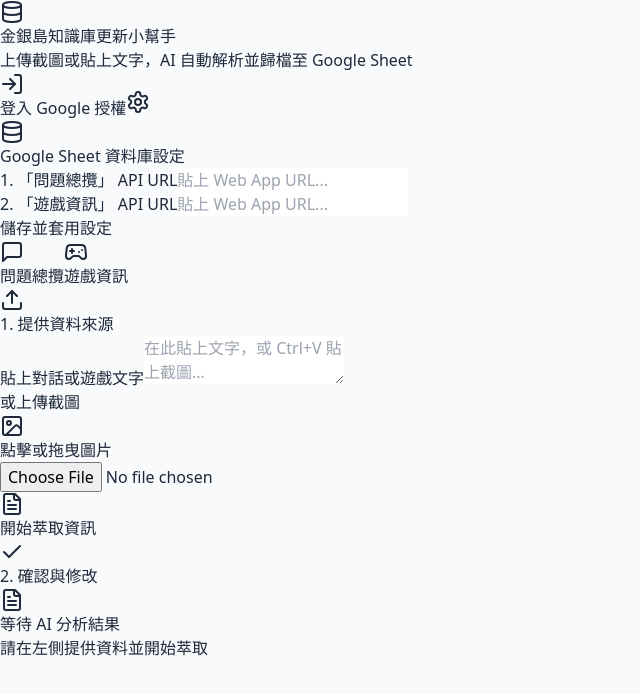
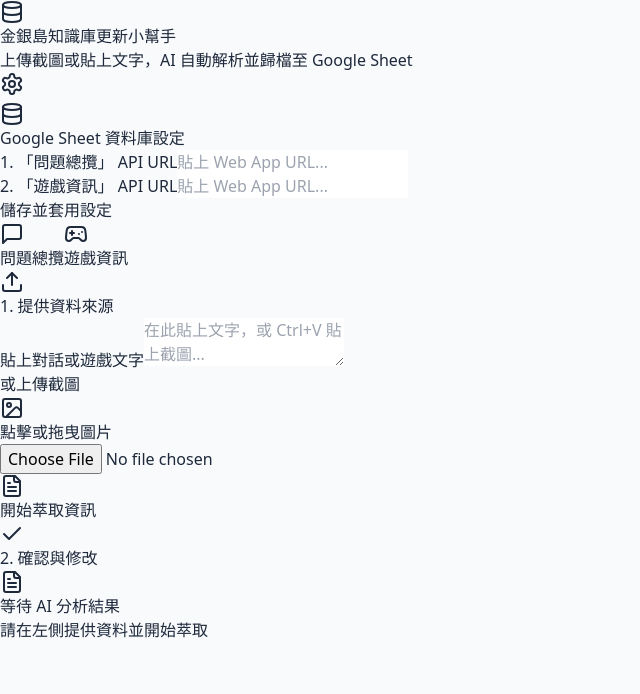
Before and after one commit to Allen1229/KBUpdates, a React (Vite) app: page / in a window 1280 px wide. Shown: the top 694 px of the page, without its empty margins (0-640 px from the left). Built offline with nearby package versions, Linux system fonts and the light colour scheme.

Commit message:
Remove Google login functionality and client ID
Removed Google Client ID and related login functionality.

```diff
--- a/src/App.jsx
+++ b/src/App.jsx
@@ -1,12 +1,8 @@
 import React, { useState, useEffect, useRef } from 'react';
 import { Upload, FileText, Send, Settings, Check, Loader2, Image as ImageIcon, Trash2, Database, MessageSquare, Gamepad2, Link, LogIn, User, Key } from 'lucide-react';
 
-// ⚠️ 開發者請注意：如果您要讓所有人使用自己的帳號登入，仍必須提供一組專案的 Client ID 讓程式能啟動 Google 登入畫面
-const GOOGLE_CLIENT_ID = "1009203193736-on0vm9pqtbh16lo8pn0dsmpn9ahjrpgs.apps.googleusercontent.com";
 
 export default function App() {
-  const [accessToken, setAccessToken] = useState(sessionStorage.getItem('googleAccessToken') || '');
-
   const [gasUrlQa, setGasUrlQa] = useState('');
   const [gasUrlGame, setGasUrlGame] = useState('');
   const [showSettings, setShowSettings] = useState(false);
@@ -16,7 +12,6 @@
   const [imageFile, setImageFile] = useState(null);
   const [imageBase64, setImageBase64] = useState('');
   const fileInputRef = useRef(null);
-  const clientRef = useRef(null);
 
   const [isProcessing, setIsProcessing] = useState(false);
   const [isSaving, setIsSaving] = useState(false);
@@ -55,8 +50,6 @@
     fetchCounts();
   }, [gasUrlQa, gasUrlGame]);
 
-  // Token Client 現改為在點擊按鈕時動態初始化，避免載入順序問題
-
   const fetchCounts = () => {
     if (gasUrlQa) {
       fetch(gasUrlQa)
@@ -76,28 +69,6 @@
     localStorage.setItem('gasUrlQa', gasUrlQa);
     localStorage.setItem('gasUrlGame', gasUrlGame);
     setShowSettings(false);
-  };
-
-  const handleGoogleLogin = () => {
-    if (!GOOGLE_CLIENT_ID || GOOGLE_CLIENT_ID.includes("請替換為")) {
-      alert("系統提示：開發者尚未在此程式碼中填入 Google Client ID！\n請先修改 App.jsx 第 5 行的 GOOGLE_CLIENT_ID。");
-      return;
-    }
-    if (window.google) {
-      const client = google.accounts.oauth2.initTokenClient({
-        client_id: GOOGLE_CLIENT_ID,
-        scope: 'https://www.googleapis.com/auth/generative-language.peruserquota',
-        callback: (response) => {
-          if (response.access_token) {
-            setAccessToken(response.access_token);
-            sessionStorage.setItem('googleAccessToken', response.access_token);
-          }
-        },
-      });
-      client.requestAccessToken();
-    } else {
-      alert("Google 登入服務尚未載入，請重新整理網頁後再試！");
-    }
   };
 
   const handleImageUpload = (e) => {
@@ -141,7 +112,6 @@
 
   const processWithAI = async () => {
     if (!inputText && !imageBase64) { alert('請輸入文字或上傳截圖'); return; }
-    if (!accessToken) { alert('請先點擊右上角登入 Google 帳號授權 AI 分析！'); return; }
 
     setIsProcessing(true);
     setSaveStatus(null);
@@ -179,15 +149,12 @@
         parts.push({ inlineData: { mimeType: mimeType, data: base64Data } });
       }
 
-      const headers = {
-        'Content-Type': 'application/json',
-        'Authorization': `Bearer ${accessToken}`
-      };
-      const url = `https://generativelanguage.googleapis.com/v1beta/models/gemini-2.0-flash:generateContent`;
+      // 使用我們剛建立的 Cloudflare Pages Function 中轉站 (相對路徑即可)
+      const url = `/proxy`;
 
       const response = await fetch(url, {
         method: 'POST',
-        headers: headers,
+        headers: { 'Content-Type': 'application/json' },
         body: JSON.stringify({
           contents: [{ parts: parts }],
           generationConfig: { responseMimeType: "application/json", responseSchema: responseSchema }
@@ -258,12 +225,6 @@
             <p className="text-slate-500 text-sm mt-1">上傳截圖或貼上文字，AI 自動解析並歸檔至 Google Sheet</p>
           </div>
           <div className="flex items-center gap-3">
-             <button
-               onClick={handleGoogleLogin}
-               className={`flex items-center gap-2 px-4 py-2.5 text-sm font-bold rounded-xl transition-all border ${accessToken ? 'bg-emerald-50 text-emerald-600 border-emerald-200 hover:bg-emerald-100' : 'bg-white text-indigo-600 border-indigo-200 hover:bg-indigo-50 shadow-sm'}`}
-             >
-               {accessToken ? <><User className="w-4 h-4" /> 已登入 (切換帳號)</> : <><LogIn className="w-4 h-4" /> 登入 Google 授權</>}
-             </button>
             <button
               onClick={() => setShowSettings(!showSettings)}
               className={`p-2.5 text-slate-400 bg-slate-50 hover:bg-slate-100 rounded-xl transition-all border border-slate-200`}
```
